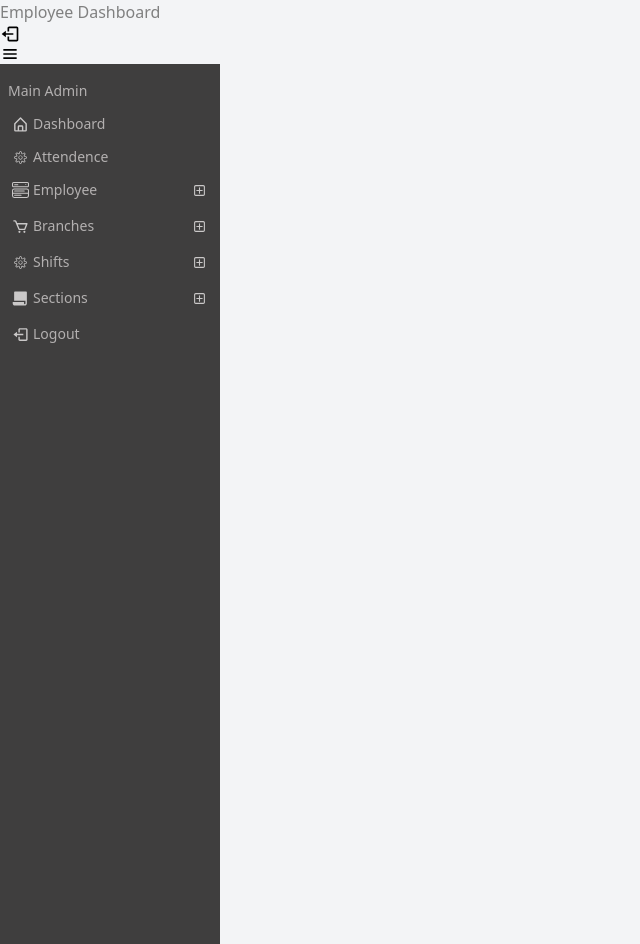
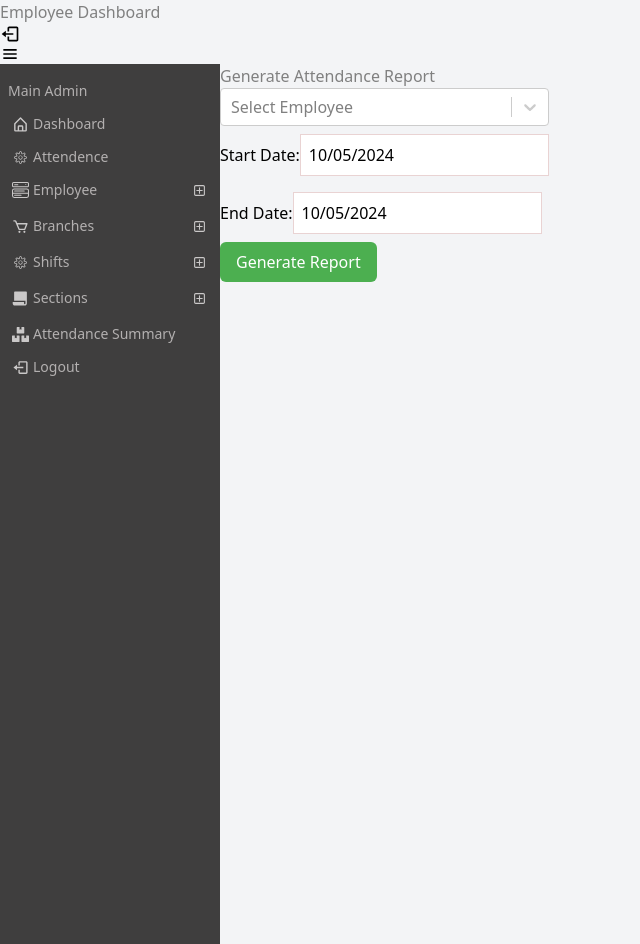
Before and after one commit to ma-wais/hotel-managemt-plus-attendence-frontend, a React (Vite) app: page /admin/attendance/report in a window 1280 px wide. Shown: the whole page, without its empty margins (0-640 px from the left). Built offline with nearby package versions, Linux system fonts and the light colour scheme; no server answers.

Commit message:
attendance report

```diff
--- a/src/App.jsx
+++ b/src/App.jsx
@@ -26,6 +26,7 @@ import SectionList from "./pages/SectionList.jsx";
 import DeleteSection from "./pages/DeleteSection.jsx";
 import DeleteBranch from "./pages/DeleteBranch.jsx";
 import AdminAddEmployee from "./pages/AdminAddEmployee.jsx";
+import AttendanceReport from "./pages/AttendanceReport.jsx";
 
 // export const server = "http://localhost:5000/api";
 export const server = "https://hotel-memt-plus-att-api.onrender.com/api"
@@ -73,6 +74,7 @@ function App() {
           <Route path="/admin/create-branch" element={<CreateBranch />} />
           <Route path="/admin/branches/edit" element={<EditBranches />} />
           <Route path="/admin/branch/delete" element={<DeleteBranch />} />
+          <Route path="/admin/attendance/report" element={<AttendanceReport />} />
           <Route path="/branch/:branchId" element={<BranchPage />} />
           <Route path="/branches/:branchId/edit" element={<EditBranch />} />
 
--- a/src/components/Header.jsx
+++ b/src/components/Header.jsx
@@ -6,6 +6,7 @@ import { BsMenuButtonWide } from "react-icons/bs";
 import { RiFilePaperFill } from "react-icons/ri";
 import { useLocation, useNavigate } from "react-router-dom";
 import "../styles/header.scss";
+import { FaBoxes } from "react-icons/fa";
 // import axios from "axios";
 // import { server } from "../App";
 
@@ -130,9 +131,9 @@ export const SideBar = ({ setUser }) => {
         <p onClick={() => navigate("/section/edit")}>Edit Section</p> */}
         <p onClick={() => navigate("/admin/section/delete")}>Delete Section</p>
       </nav>
-      {/* <div onClick={() => navigate("/cash-summary")}>
-        <FaBoxes /> <p>Cash Summary</p>
-      </div> */}
+      <div onClick={() => navigate("/admin/attendance/report")}>
+        <FaBoxes /> <p>Attendance Summary</p>
+      </div>
       <div onClick={() => logout()}>
         <BiLogOut /> <p>Logout</p>
       </div>
--- /dev/null
+++ b/src/pages/AttendanceReport.jsx
@@ -0,0 +1,180 @@
+import React, { useState, useEffect } from "react";
+import axios from "axios";
+import DatePicker from "react-datepicker";
+import Select from "react-select";
+import "react-datepicker/dist/react-datepicker.css";
+import { server } from "../App";
+// import AttendanceReportPage from './AttendanceReportPage';
+
+const AttendanceReport = () => {
+  const [employees, setEmployees] = useState([]);
+  const [selectedEmployee, setSelectedEmployee] = useState(null);
+  const [startDate, setStartDate] = useState(new Date());
+  const [endDate, setEndDate] = useState(new Date());
+  const [attendanceData, setAttendanceData] = useState([]);
+
+  useEffect(() => {
+    // Fetch employee list for select dropdown
+    const fetchEmployees = async () => {
+      try {
+        const employeesRes = await axios.get(`${server}/employees`);
+        setEmployees(employeesRes.data);
+      } catch (err) {
+        console.error("Error fetching employees:", err);
+      }
+    };
+    fetchEmployees();
+  }, []);
+
+  // Modified handleGenerateReport function
+  const handleGenerateReport = async () => {
+    if (!selectedEmployee || !startDate || !endDate) {
+      alert("Please select an employee and date range.");
+      return;
+    }
+
+    try {
+      const formattedStartDate = startDate.toISOString().split("T")[0];
+      const formattedEndDate = endDate.toISOString().split("T")[0];
+
+      const response = await axios.get(
+        `${server}/attendance?employeeId=${selectedEmployee.value}&startDate=${formattedStartDate}&endDate=${formattedEndDate}`
+      );
+
+      setAttendanceData(response.data);
+
+      const reportWindow = window.open("", "_blank");
+      if (reportWindow) {
+        reportWindow.document.write(`
+      <!DOCTYPE html>
+      <html>
+        <head>
+          <title>Attendance Report</title>
+          <meta charset="UTF-8">
+          <meta name="viewport" content="width=device-width, initial-scale=1.0">
+          <script src="https://unpkg.com/react@17/umd/react.production.min.js"></script>
+          <script src="https://unpkg.com/react-dom@17/umd/react-dom.production.min.js"></script>
+        </head>
+        <body>
+          <div id="root"></div>
+          <script>
+            const AttendanceReportPage = (props) => {
+              const { data, employeeName, startDate, endDate } = props;
+
+              const generateDateRange = (start, end) => {
+                const dates = [];
+                let currentDate = new Date(start);
+                const endDate = new Date(end);
+                while (currentDate <= endDate) {
+                  dates.push(new Date(currentDate));
+                  currentDate.setDate(currentDate.getDate() + 1);
+                }
+                return dates;
+              };
+
+              const dateRange = generateDateRange(startDate, endDate);
+
+              const getAttendanceStatus = (date) => {
+                const record = data.find(r => new Date(r.date).toDateString() === date.toDateString());
+                return record ? record.status : 'Absent';
+              };
+
+              return React.createElement('div', { style: { fontFamily: 'Arial, sans-serif', maxWidth: '800px', margin: '0 auto', padding: '20px' } },
+                React.createElement('h1', { style: { fontSize: '24px', marginBottom: '20px' } }, 'Attendance Report'),
+                React.createElement('div', { style: { marginBottom: '20px' } },
+                  React.createElement('p', null,
+                    React.createElement('strong', null, 'Employee: '),
+                    employeeName
+                  ),
+                  React.createElement('p', null,
+                    React.createElement('strong', null, 'Period: '),
+                    startDate + ' - ' + endDate
+                  )
+                ),
+                React.createElement('table', { style: { width: '100%', borderCollapse: 'collapse' } },
+                  React.createElement('thead', null,
+                    React.createElement('tr', { style: { backgroundColor: '#f2f2f2' } },
+                      React.createElement('th', { style: { border: '1px solid #ddd', padding: '8px', textAlign: 'left' } }, 'Date'),
+                      React.createElement('th', { style: { border: '1px solid #ddd', padding: '8px', textAlign: 'left' } }, 'Status')
+                    )
+                  ),
+                  React.createElement('tbody', null,
+                    dateRange.map((date, index) =>
+                      React.createElement('tr', { key: index },
+                        React.createElement('td', { style: { border: '1px solid #ddd', padding: '8px' } }, date.toLocaleDateString()),
+                        React.createElement('td', { style: { border: '1px solid #ddd', padding: '8px' } }, getAttendanceStatus(date))
+                      )
+                    )
+                  )
+                )
+              );
+            };
+
+            const data = ${JSON.stringify(response.data)};
+            const employeeName = "${selectedEmployee.label}";
+            const startDate = "${formattedStartDate}";
+            const endDate = "${formattedEndDate}";
+
+            ReactDOM.render(
+              React.createElement(AttendanceReportPage, { data, employeeName, startDate, endDate }),
+              document.getElementById('root')
+            );
+          </script>
+        </body>
+      </html>
+    `);
+
+        reportWindow.document.close();
+      }
+    } catch (err) {
+      console.error("Error generating attendance report:", err);
+    }
+  };
+
+  return (
+    <div className="container mx-auto p-6">
+      <div className="mb-6">
+        <h2 className="text-xl font-semibold mb-4">
+          Generate Attendance Report
+        </h2>
+
+        {/* Employee Select */}
+        <Select
+          options={employees.map((emp) => ({
+            value: emp._id,
+            label: emp.name,
+          }))}
+          onChange={setSelectedEmployee}
+          placeholder="Select Employee"
+        />
+
+        {/* Date Range Select */}
+        <div className="flex justify-between mt-4">
+          <div>
+            <label className="block">Start Date:</label>
+            <DatePicker
+              selected={startDate}
+              onChange={(date) => setStartDate(date)}
+            />
+          </div>
+          <div>
+            <label className="block">End Date:</label>
+            <DatePicker
+              selected={endDate}
+              onChange={(date) => setEndDate(date)}
+            />
+          </div>
+        </div>
+
+        <button
+          onClick={handleGenerateReport}
+          className="px-4 py-2 bg-blue-500 text-white rounded mt-6"
+        >
+          Generate Report
+        </button>
+      </div>
+    </div>
+  );
+};
+
+export default AttendanceReport;
--- /dev/null
+++ b/src/pages/AttendanceReportPage.jsx
@@ -0,0 +1,31 @@
+import React from 'react';
+
+const AttendanceReportPage = ({ data, employeeName, startDate, endDate }) => {
+  return (
+    <div style={{ fontFamily: 'Arial, sans-serif', maxWidth: '800px', margin: '0 auto', padding: '20px' }}>
+      <h1 style={{ fontSize: '24px', marginBottom: '20px' }}>Attendance Report</h1>
+      <div style={{ marginBottom: '20px' }}>
+        <p><strong>Employee:</strong> {employeeName}</p>
+        <p><strong>Period:</strong> {startDate} - {endDate}</p>
+      </div>
+      <table style={{ width: '100%', borderCollapse: 'collapse' }}>
+        <thead>
+          <tr style={{ backgroundColor: '#f2f2f2' }}>
+            <th style={{ border: '1px solid #ddd', padding: '8px', textAlign: 'left' }}>Date</th>
+            <th style={{ border: '1px solid #ddd', padding: '8px', textAlign: 'left' }}>Status</th>
+          </tr>
+        </thead>
+        <tbody>
+          {data.map((record, index) => (
+            <tr key={index}>
+              <td style={{ border: '1px solid #ddd', padding: '8px' }}>{new Date(record.date).toLocaleDateString()}</td>
+              <td style={{ border: '1px solid #ddd', padding: '8px' }}>{record.status}</td>
+            </tr>
+          ))}
+        </tbody>
+      </table>
+    </div>
+  );
+};
+
+export default AttendanceReportPage;
```
